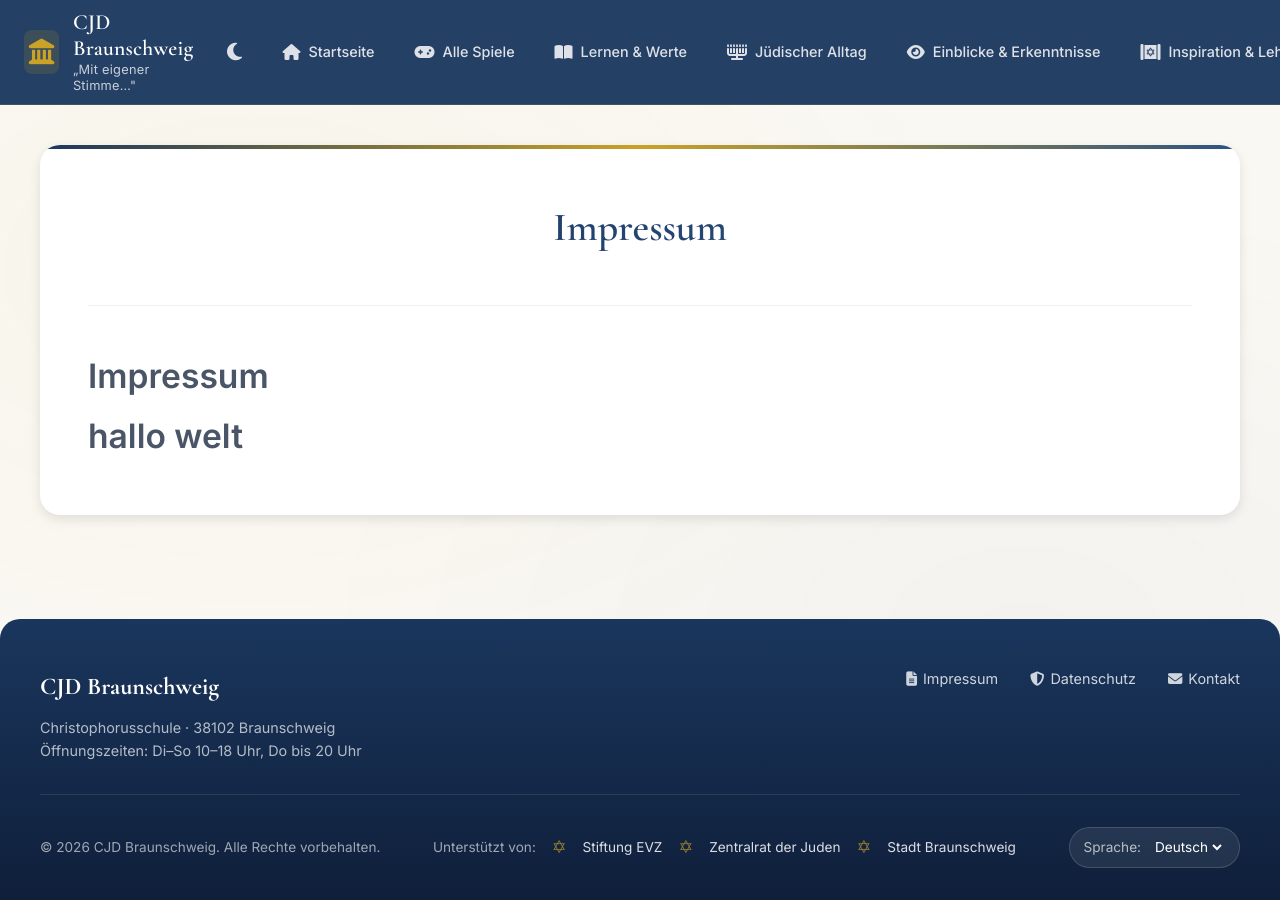
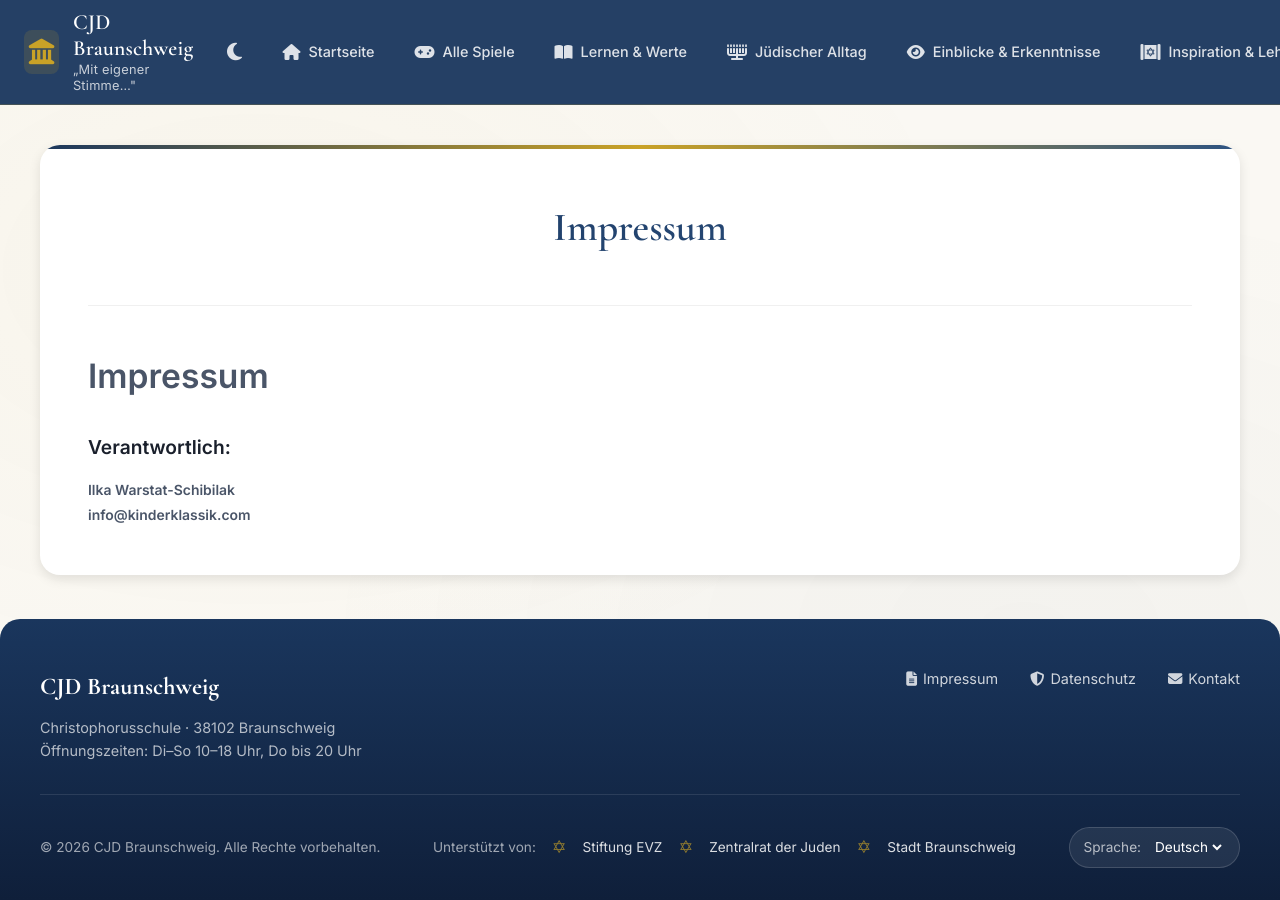
Before and after one commit to stolpersteinebs/stolpersteinebs.github.io, a Jekyll site: the page built from impressum.md, in a window 1280 px wide. Built offline with Jekyll 4.4.1, drawn with Linux system fonts in a browser that asks for light colours; our own code applies the rules of GitHub Pages for plain Markdown files.

Commit message:
Update Impressum with responsible person's details

```diff
--- a/impressum.md
+++ b/impressum.md
@@ -4,4 +4,6 @@ permalink: /impressum/
 ---
 
 # Impressum
-# hallo welt
+### Verantwortlich:
+##### Ilka Warstat-Schibilak
+##### info@kinderklassik.com
```
